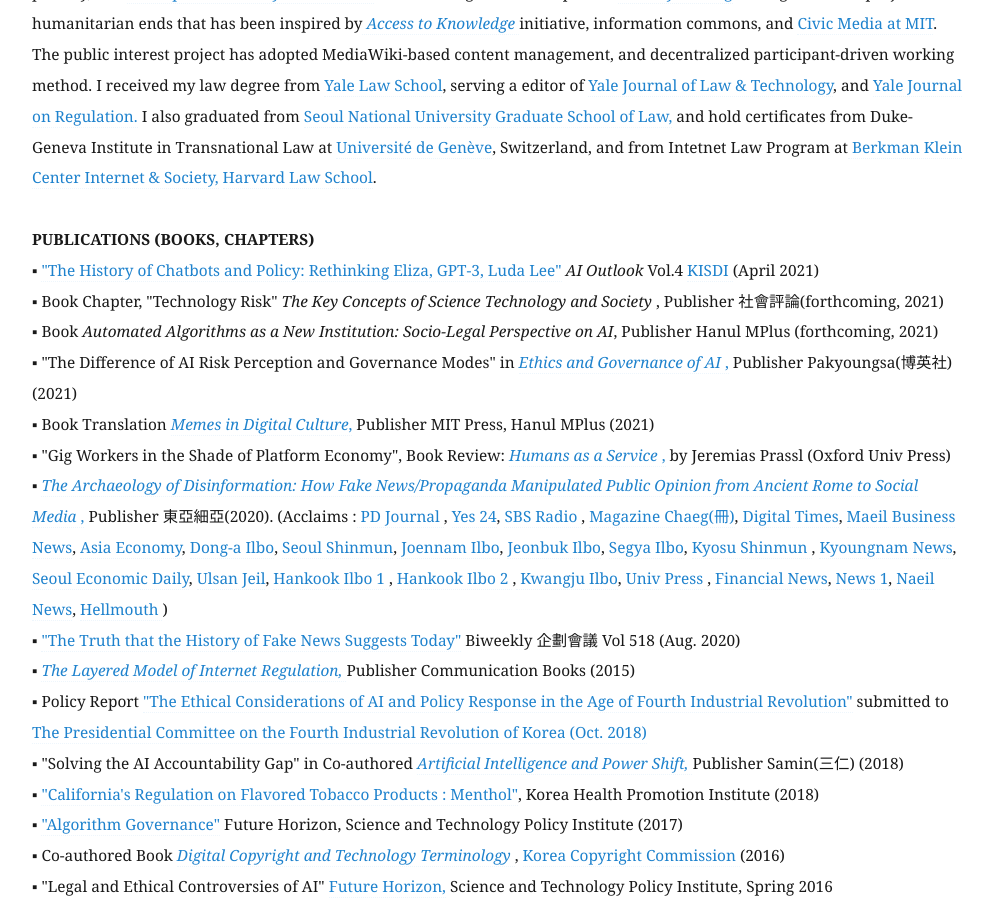
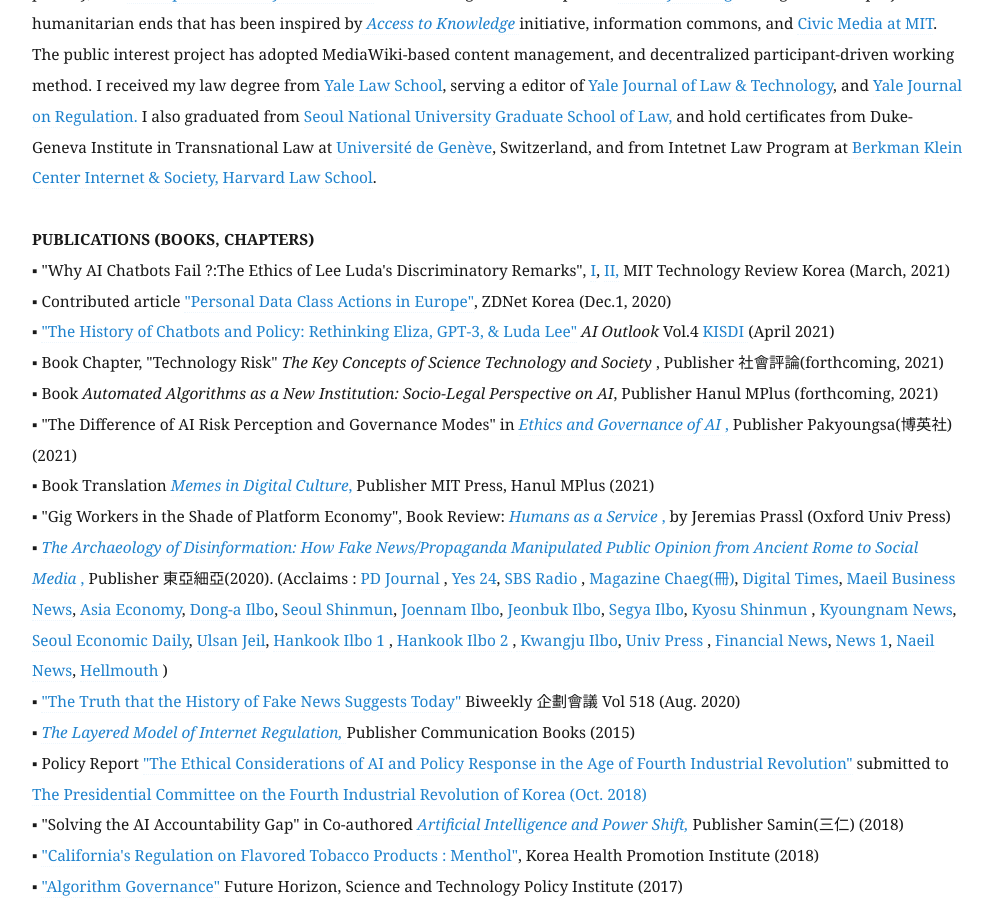
Before and after one commit to eunchangchoi/eunchangchoi.github.io, a Jekyll site: the page built from index.md, in a window 1280 px wide and 900 px high, scrolled down 1743 px. Shown: the whole window, without its empty margins (68-1061 px from the left). Built offline with Jekyll 4.4.1, drawn with Linux system fonts in a browser that asks for light colours; some of the changed text lies outside the part shown.

Commit message:
Update index.md

```diff
--- a/index.md
+++ b/index.md
@@ -33,7 +33,9 @@
 <br>
 <br>
  <strong> PUBLICATIONS (BOOKS, CHAPTERS) </strong> <br>
-▪  <a href="https://www.kisdi.re.kr/kisdi/fp/kr/publication/selectResearch.do?cmd=fpSelectResearch&sMenuType=3&controlNo=14928&langdiv=1"> "The History of Chatbots and Policy: Rethinking Eliza, GPT-3, Luda Lee"</a> <i> AI Outlook</i> Vol.4 <a href="https://www.kisdi.re.kr/eng/index.do"> KISDI </a> (April 2021)<br>
+▪ "Why AI Chatbots Fail ?:The Ethics of Lee Luda's Discriminatory Remarks", <a href="https://www.technologyreview.kr/why-ai-chatbots-fail-lee-luda-part-1/"> I</a>, <a href="https://www.technologyreview.kr/why-ai-chatbots-fail-lee-luda-part-2/"> II,</a> MIT Technology Review Korea (March, 2021)<br>
+▪ Contributed article <a href="https://zdnet.co.kr/view/?no=20201201123601"> "Personal Data Class Actions in Europe"</a>, ZDNet Korea (Dec.1, 2020) <br>
+▪  <a href="https://www.kisdi.re.kr/kisdi/fp/kr/publication/selectResearch.do?cmd=fpSelectResearch&sMenuType=3&controlNo=14928&langdiv=1"> "The History of Chatbots and Policy: Rethinking Eliza, GPT-3, & Luda Lee"</a> <i> AI Outlook </i> Vol.4 <a href="https://www.kisdi.re.kr/eng/index.do"> KISDI </a> (April 2021)<br>
 ▪  Book Chapter, "Technology Risk" <i> The Key Concepts of Science Technology and Society </i>, Publisher 社會評論(forthcoming, 2021) <br>
 ▪  Book <i> Automated Algorithms as a New Institution: Socio-Legal Perspective on AI</i>, Publisher Hanul MPlus (forthcoming, 2021) <br>
 ▪  "The Difference of AI Risk Perception and Governance Modes" in <a href="https://www.kyobobook.co.kr/product/detailViewKor.laf?mallGb=KOR&ejkGb=KOR&barcode=9791130337722&orderClick=LA6"><i> Ethics and Governance of AI </i>,</a> Publisher Pakyoungsa(博英社)(2021) <br>
```
Also changed, not shown: other parts of index.md (+1 -3 lines).
